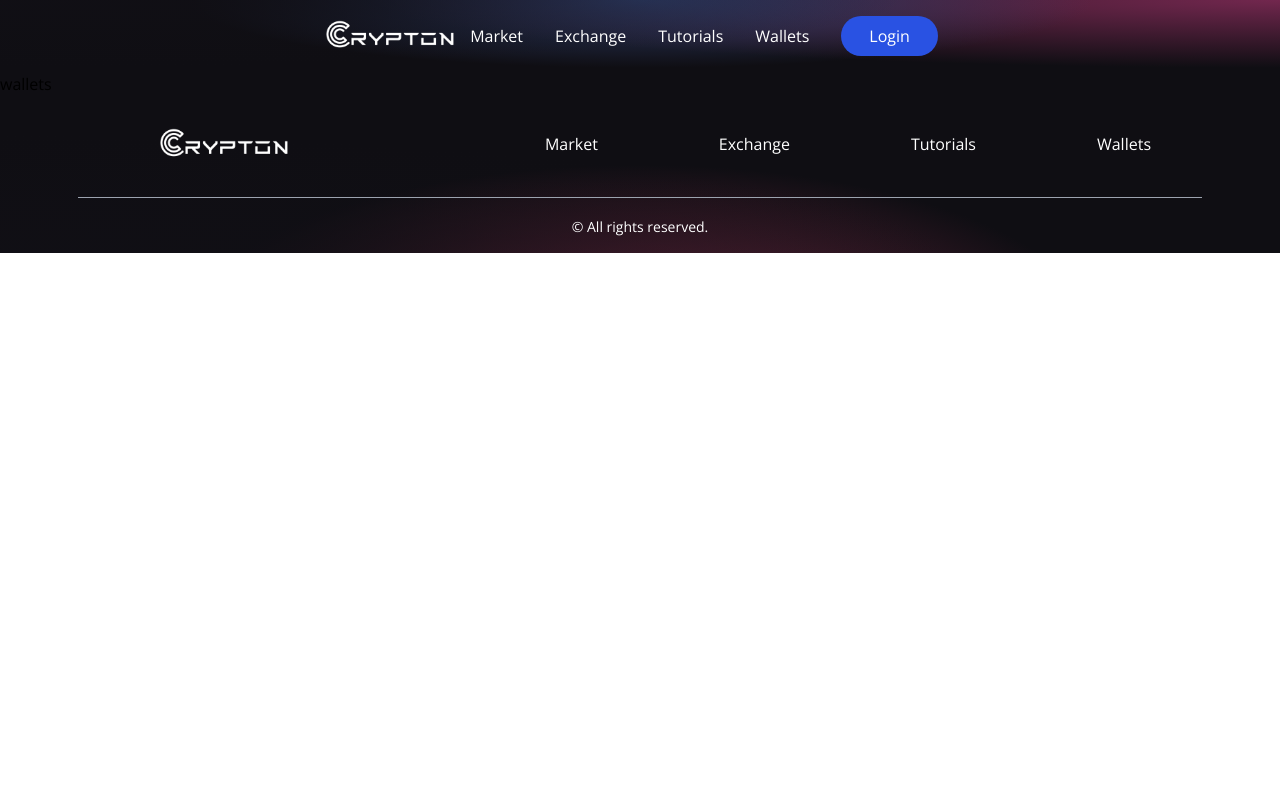
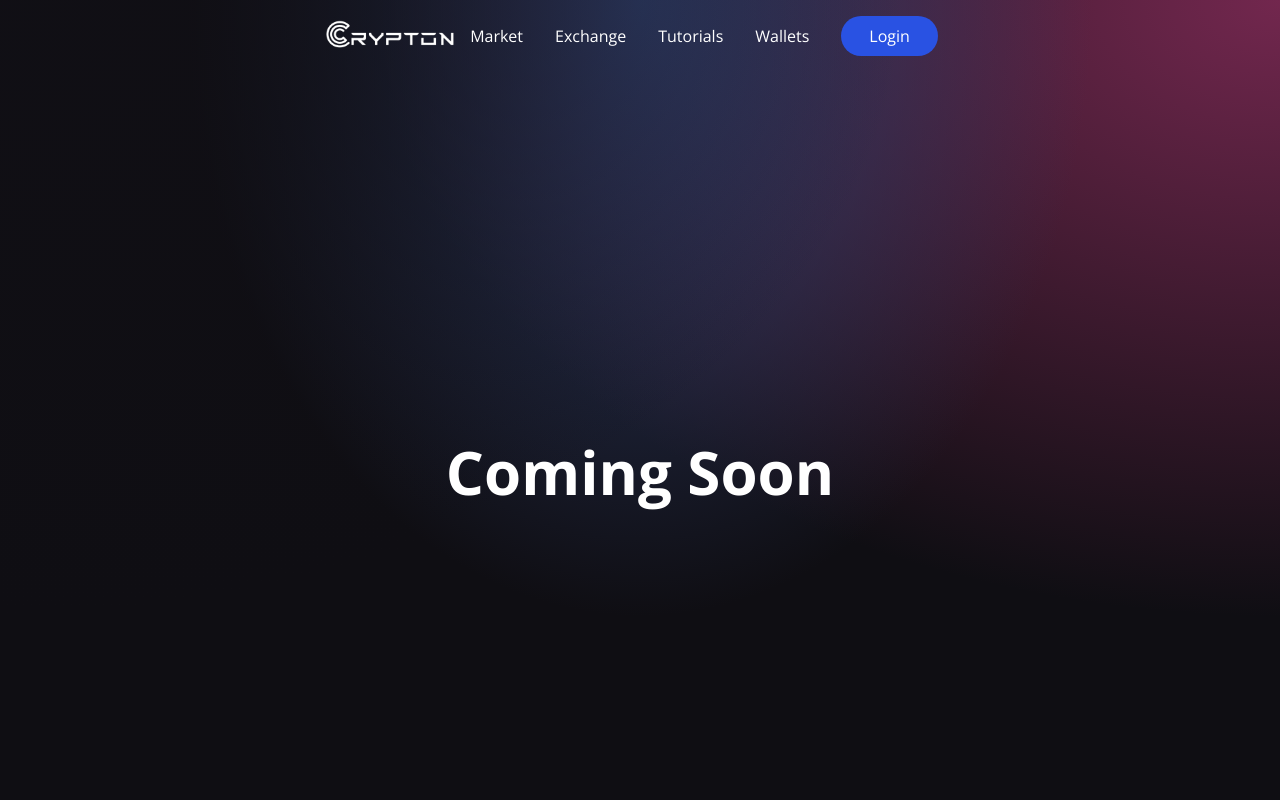
Before and after one commit to hrishi-singh/web3.0, a React (Vite) app in the folder client/: page /wallets in a window 1280 px wide. Shown: the top 800 px of the page. Built offline with nearby package versions, Linux system fonts and the light colour scheme.

Commit message:
Added coming soon Section to Wallets and  tutorials page

```diff
--- a/client/src/components/ComingSoon.jsx
+++ b/client/src/components/ComingSoon.jsx
@@ -2,7 +2,13 @@ import React from 'react'
 
 const ComingSoon = () => {
   return (
-    <div>ComingSoon</div>
+    <div className="flex w-full justify-center items-center h-screen">
+    <div className="flex mf:flex-col flex-col  items-start justify-between md:p-20 py-12 px-4">
+      <div className="flex w-full justify-center items-center">
+        <h1 className=" text-white font-extrabold text-6xl">Coming Soon</h1>
+        </div>
+        </div>
+        </div>
   )
 }
 
--- a/client/src/components/Exchange.jsx
+++ b/client/src/components/Exchange.jsx
@@ -91,7 +91,7 @@ const Exchange = () => {
   console.log(options);
 
   return (
-    <div className="flex w-full justify-center items-center">
+    <div className="flex w-full justify-center items-center min-h-screen">
       <div className="flex mf:flex-row flex-col  items-start justify-between md:p-20 py-12 px-4">
         <div className="flex flex-1 justify-start flex-col lg:flex-row mf:mr-10 max-w-fit items-center">
             <img src={ETH_img} alt="Eth" className=" md:max-w-xs flex justify-center "/>
--- a/client/src/components/Tutorials.jsx
+++ b/client/src/components/Tutorials.jsx
@@ -1,8 +1,8 @@
 import React from 'react'
-
+import ComingSoon from './ComingSoon'
 const Tutorials = () => {
   return (
-    <div>Tutorials</div>
+    <ComingSoon/>
   )
 }
 
--- a/client/src/components/Wallets.jsx
+++ b/client/src/components/Wallets.jsx
@@ -1,9 +1,9 @@
 import React from 'react'
-
-const wallets = () => {
+import ComingSoon from './ComingSoon'
+const Wallets = () => {
   return (
-    <div>wallets</div>
+    <ComingSoon/>
   )
 }
 
-export default wallets
+export default Wallets
```
